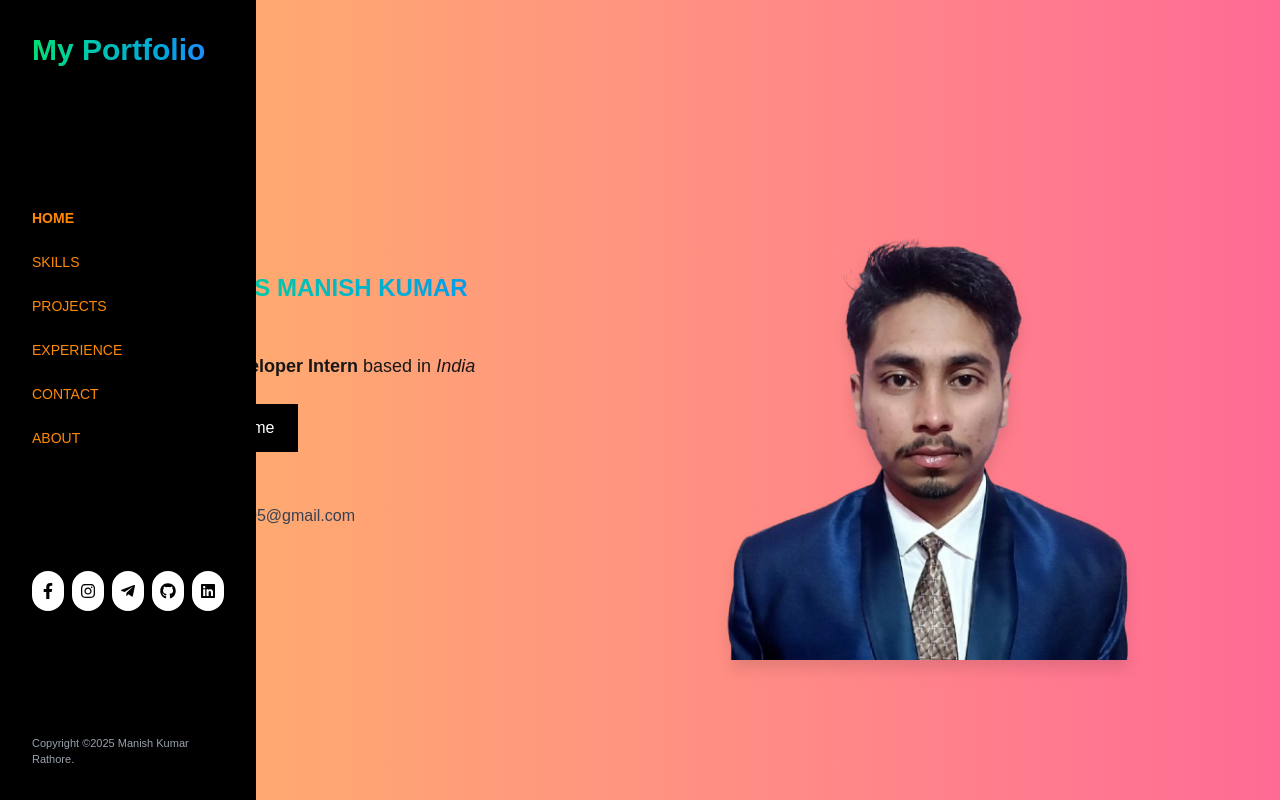
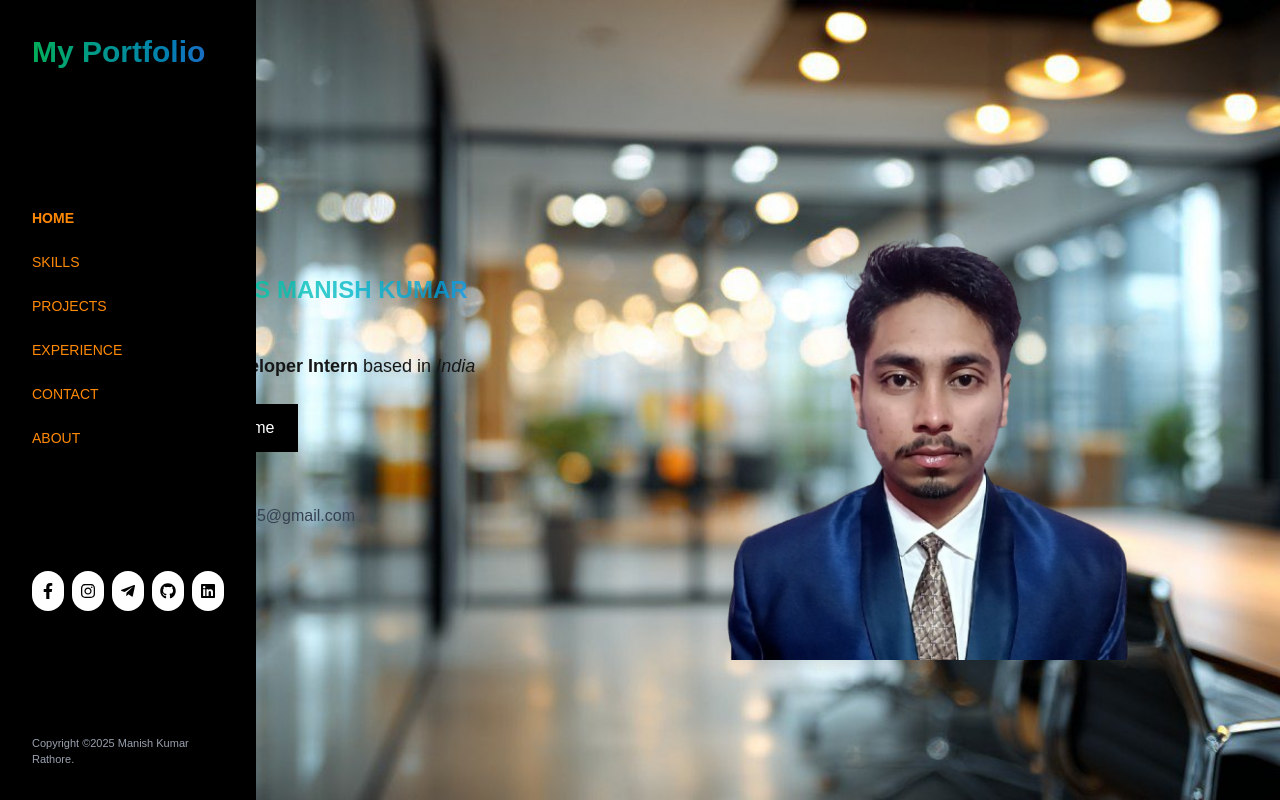
Before and after one commit to manishevdt/portfolio, a Next.js app: page / in a window 1280 px wide. Built offline with nearby package versions, Linux system fonts and the light colour scheme.

Commit message:
[addingcss-animation]

```diff
--- a/app/globals.css
+++ b/app/globals.css
@@ -48,18 +48,19 @@ body {
   border-right: 3px solid currentColor;
 }
 
-@keyframes text-fade {
+@keyframes textfade {
   0% {
     opacity: 0;
     transform: translateY(10px);
-  } 20% {
- opacity: 1;
- transform: translateY(0);
+  }
+  20% {
+    opacity: 1;
+    transform: translateY(0);
   }
   80% {
     opacity: 1;
-
-  } 100%{
+  }
+  100% {
     opacity: 0;
     transform: translateY(-10px);
   }
@@ -82,3 +83,30 @@ body {
 .projectcard{
   animation: projectcard 1.5s infinite linear ;
 }
+
+
+.hero-bg {
+  background-image: url("/MyImage/background.jpg");
+  background-size: cover;     /* zoom effect removed */
+  background-position: center;
+  animation: floatBg 12s ease-in-out infinite alternate;
+}
+
+
+@keyframes floatBg {
+  0% {
+    background-position: center center;
+  }
+  25% {
+    background-position: center 10%;
+  }
+  50% {
+    background-position: 10% center;
+  }
+  75% {
+    background-position: center 90%;
+  }
+  100% {
+    background-position: 90% center;
+  }
+}
--- a/components/Hero.js
+++ b/components/Hero.js
@@ -2,14 +2,14 @@ import Image from "next/image";
 
 export default function Hero() {
   return (
-   <section className="w-full min-h-screen bg-gradient-to-r from-[#FFB762] to-[#FF6A95] flex items-center justify-center px-4 md:px-10">
+   <section className=" hero-bg w-full min-h-screen  flex items-center justify-center px-4 md:px-10">
 
 
       <div className="max-w-5xl w-full flex flex-col md:flex-row items-center justify-between gap-12 md:gap-32">
 
-        {/* LEFT SECTION */}
+
         <div className="w-full md:w-1/2 gap-12">
-          <h1 className="text-2xl font-bold bg-gradient-to-r from-green-400 to-blue-500 text-transparent bg-clip-text">
+          <h1 className="text-fade text-2xl font-bold bg-gradient-to-r from-green-400 to-blue-500 text-transparent bg-clip-text">
             MY NAME IS MANISH KUMAR RATHORE
           </h1>
 
@@ -29,7 +29,7 @@ export default function Hero() {
           </div>
         </div>
 
-        {/* RIGHT IMAGE */}
+
         <div className="w-full md:w-1/2 flex justify-center relative">
           <Image
             src="/MyImage/resumeimage-removebg-preview.png"
--- a/components/Navbar.js
+++ b/components/Navbar.js
@@ -9,7 +9,7 @@ export default function Navbar() {
 
   return (
     <>
-      {/* ===== MOBILE NAV (TOP BAR) ===== */}
+
       <div className="md:hidden fixed top-0 left-0 w-full bg-black text-white p-4 flex justify-between items-center z-50">
         <h1 className="text-2xl font-bold bg-gradient-to-r from-green-400 to-blue-500 text-transparent bg-clip-text text-fade">
           My Portfolio
@@ -79,7 +79,7 @@ export default function Navbar() {
           </a>
         </div>
 
-        {/* Copyright */}
+
         <p className="text-[11px] text-gray-400 mt-6">
           Copyright ©2025 Manish Kumar Rathore.
         </p>
```
Also changed, not shown: public/MyImage/background.jpg (added).
